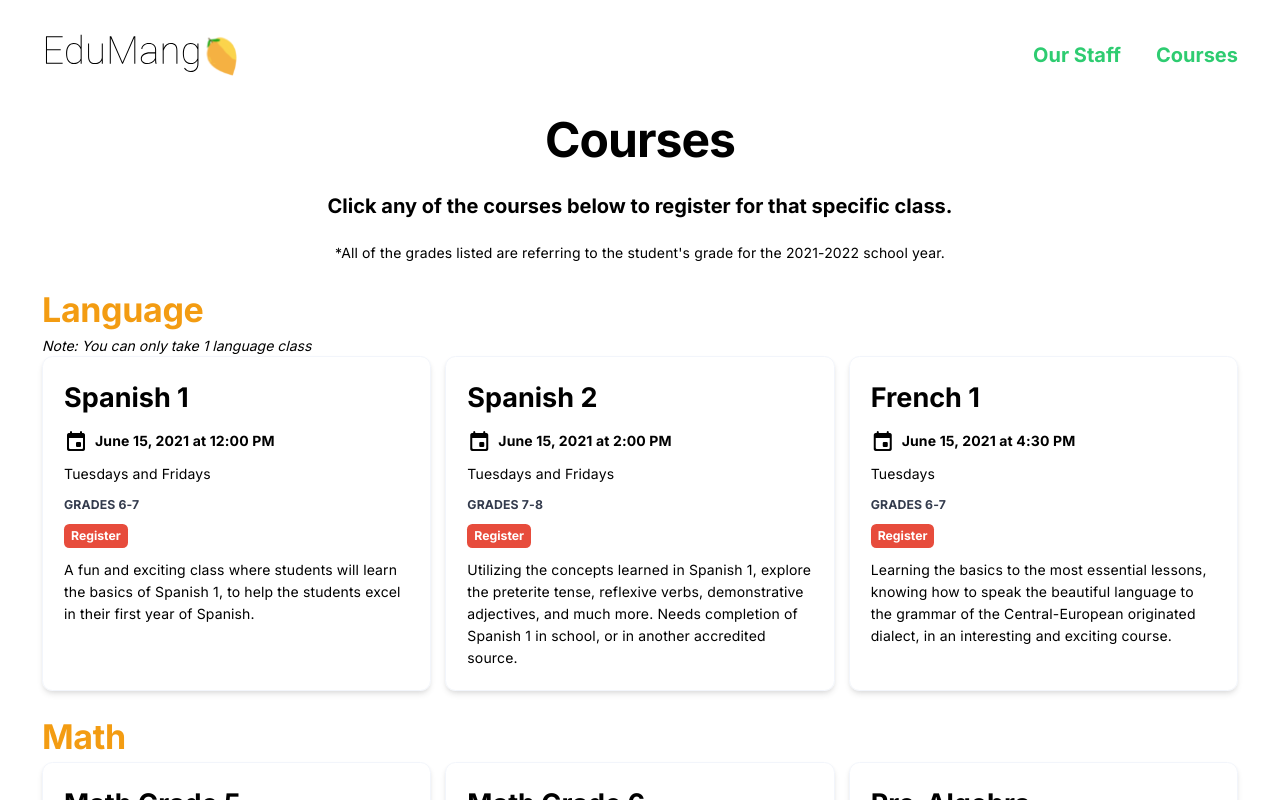
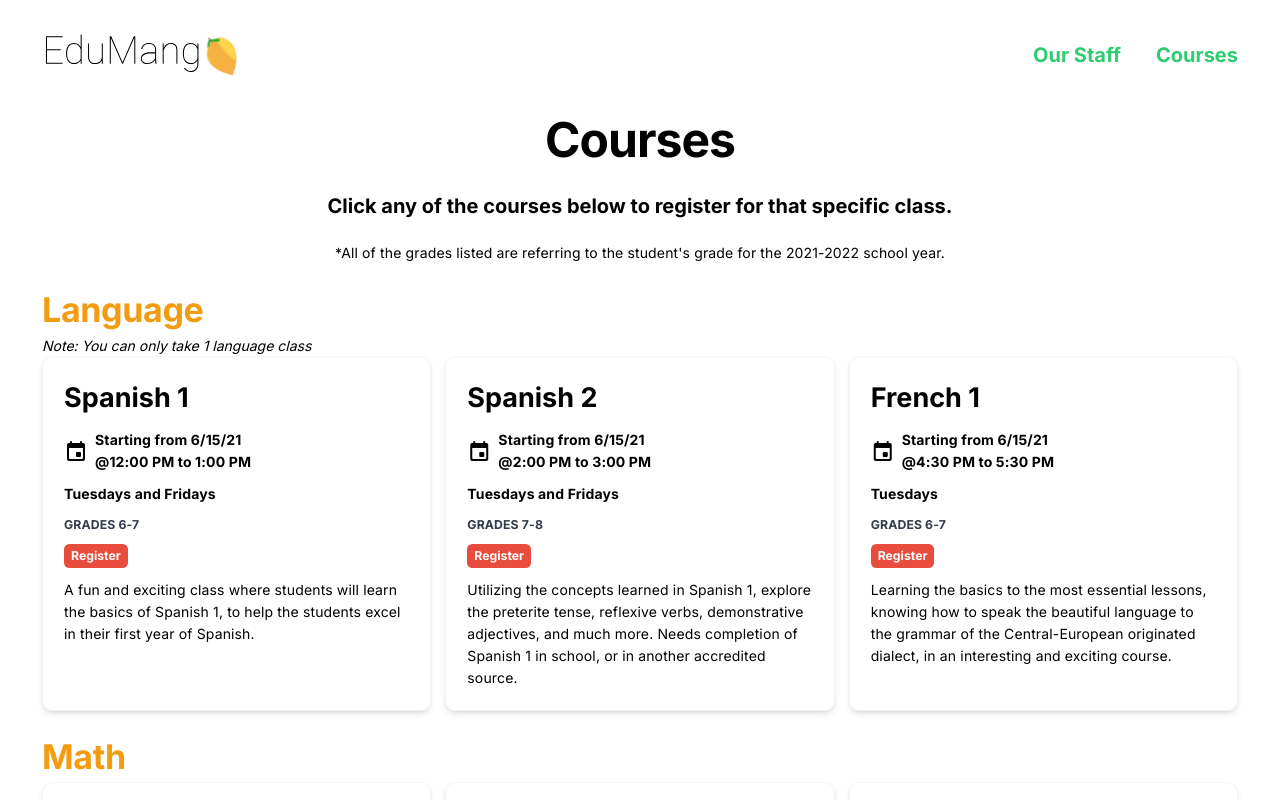
Before and after one commit to ShubhamPatilsd/www-edumango, a Next.js app: page /courses in a window 1280 px wide. Shown: the top 800 px of the page. Built offline with nearby package versions, Linux system fonts and the light colour scheme.

Commit message:
added starting dates and stuff

```diff
--- a/src/components/CourseCard.tsx
+++ b/src/components/CourseCard.tsx
@@ -38,16 +38,17 @@ const CourseCard: React.FC<CourseCardProps> = ({
   link,
   days
 }) => {
-  function AMPMTime(){
+//   function AMPMTime(){
 
-   if(startingDate.getHours()>12){
-      let nonMillitaryTime: number = startingDate.getHours()-12;
-      return `${numberToMonth[startingDate.getMonth()]} ${startingDate.getDate()}, ${startingDate.getFullYear()} at ${nonMillitaryTime}:${startingDate.getMinutes()} PM (${Intl.DateTimeFormat().resolvedOptions().timeZone})`
-    }else{
-      return `${numberToMonth[startingDate.getMonth()]} ${startingDate.getDate()}, ${startingDate.getFullYear()} at ${startingDate.getHours().toString()}:${startingDate.getMinutes()} AM (${Intl.DateTimeFormat().resolvedOptions().timeZone})`
-    }
+//    if(startingDate.getHours()>12){
+//       let nonMillitaryTime: number = startingDate.getHours()-12;
+//       return `${numberToMonth[startingDate.getMonth()]} ${startingDate.getDate()}, ${startingDate.getFullYear()} at ${nonMillitaryTime}:${startingDate.getMinutes()} PM (${Intl.DateTimeFormat().resolvedOptions().timeZone})`
+//     }else{
+//       return `${numberToMonth[startingDate.getMonth()]} ${startingDate.getDate()}, ${startingDate.getFullYear()} at ${startingDate.getHours().toString()}:${startingDate.getMinutes()} AM (${Intl.DateTimeFormat().resolvedOptions().timeZone})`
+//     }
 
-  }
+//   }
+
   return (
 
     <div className="text-left px-6 py-6 space-y-3  rounded-xl shadow-md border border-gray-100 hover:shadow-2xl transition transition-delay-15 ease-in-out h-full">
@@ -60,9 +61,14 @@ const CourseCard: React.FC<CourseCardProps> = ({
       >
         <span className="material-icons-round icon">event</span>
 
-        <p>{startingDate.toLocaleString('en-US',{dateStyle:"long", timeStyle:"short"})}</p>
+        <div>
+            <p>Starting from {startingDate.toLocaleString([],{dateStyle:"short"})}</p>
+
+            <p>@{startingDate.toLocaleTimeString([], {timeStyle:"short"})+" to "+new Date((startingDate.setHours(startingDate.getHours()+1))).toLocaleTimeString([], {timeStyle:"short"})}</p>
+        </div>
       </h5>
-      <p>{days}</p>
+
+      <p className="font-bold">{days}</p>
       <p className="uppercase font-bold text-sm text-gray-600">{grades.length==1 ? `Grade ${grades[0]}`:`Grades ${Math.min(...grades)}-${Math.max(...grades)}`}</p>
       <div><a href={link ? link: null} target="_blank"><Button size="small"  color="thirdary">Register</Button></a></div>
       <p className={courseDescription ? "" : "hidden"}>{courseDescription}</p>
```
Also changed, not shown: src/modules/courses.tsx (+10 -10 lines).
